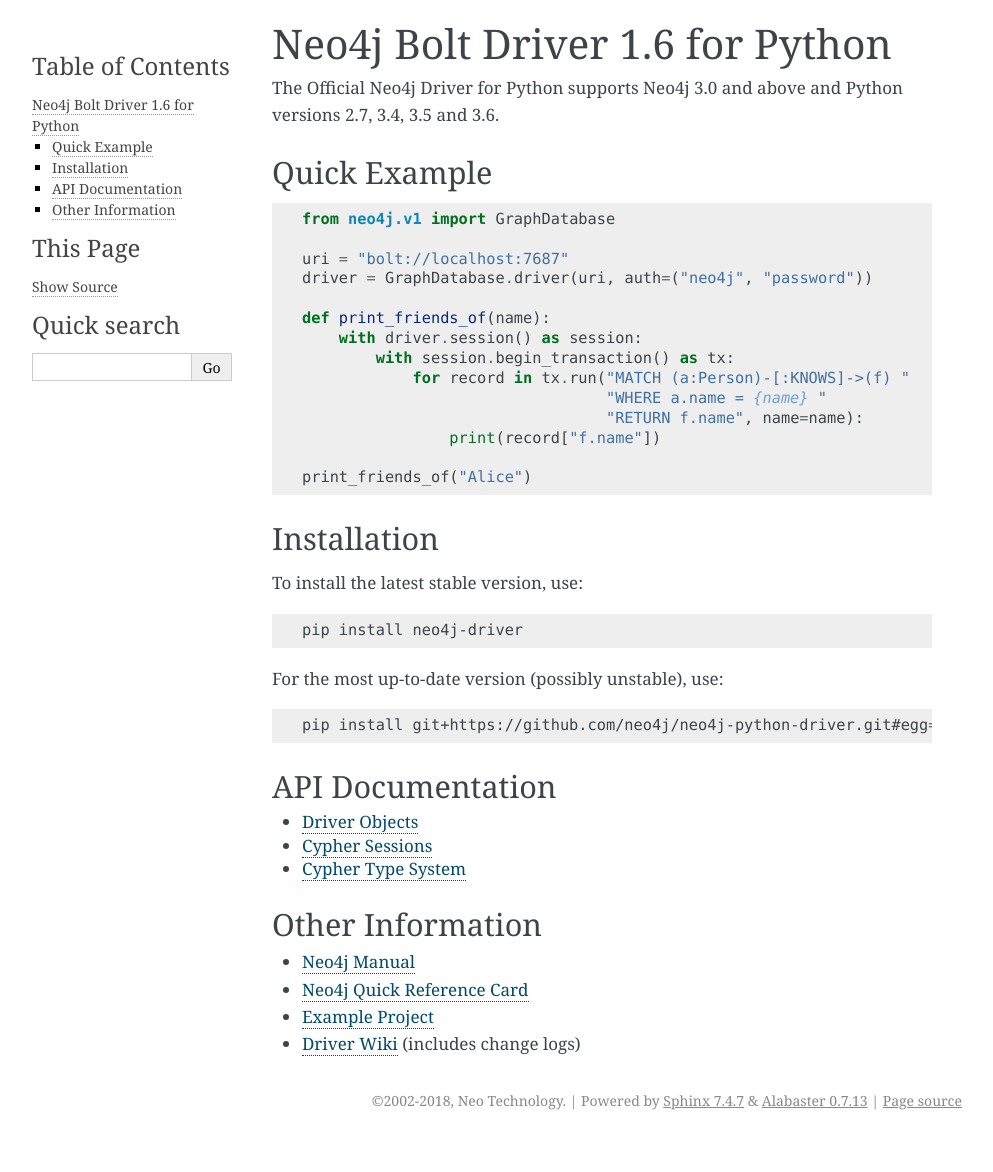
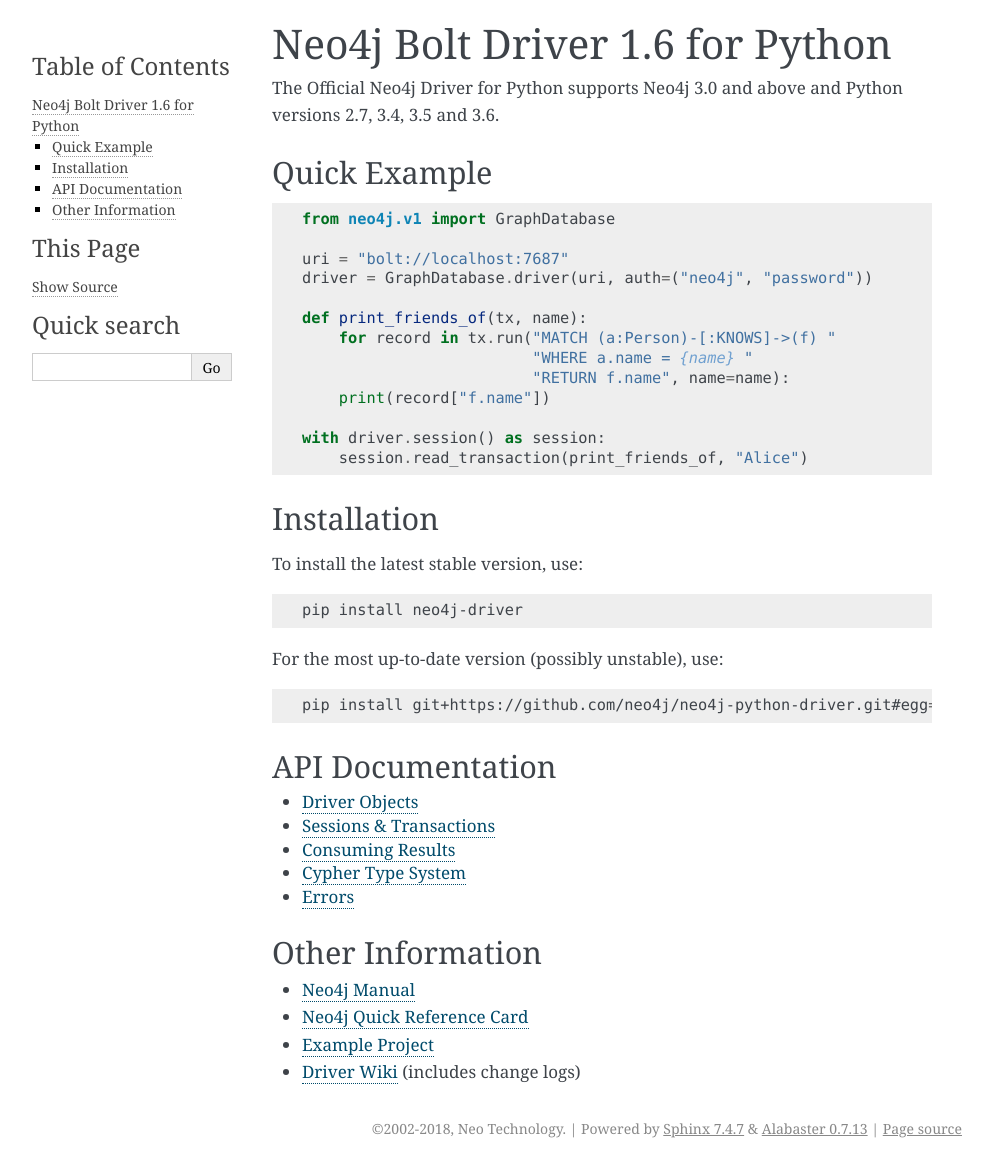
Before and after one commit to neo4j/neo4j-python-driver, a Sphinx documentation site: the page built from docs/source/index.rst, in a window 1280 px wide. Shown: the whole page, without its empty margins (148-1141 px from the left). Built offline with Sphinx 7.4.7, drawn with Linux system fonts in a browser that asks for light colours; the version number could not be read and is left out; before the commit the page ends 1144 px from its top, so only the background shows below that.

```diff
--- a/docs/source/index.rst
+++ b/docs/source/index.rst
@@ -15,15 +15,14 @@ Quick Example
     uri = "bolt://localhost:7687"
     driver = GraphDatabase.driver(uri, auth=("neo4j", "password"))
 
-    def print_friends_of(name):
-        with driver.session() as session:
-            with session.begin_transaction() as tx:
-                for record in tx.run("MATCH (a:Person)-[:KNOWS]->(f) "
-                                     "WHERE a.name = {name} "
-                                     "RETURN f.name", name=name):
-                    print(record["f.name"])
+    def print_friends_of(tx, name):
+        for record in tx.run("MATCH (a:Person)-[:KNOWS]->(f) "
+                             "WHERE a.name = {name} "
+                             "RETURN f.name", name=name):
+        print(record["f.name"])
 
-    print_friends_of("Alice")
+    with driver.session() as session:
+        session.read_transaction(print_friends_of, "Alice")
 
 
 Installation
@@ -48,9 +47,11 @@ API Documentation
 .. toctree::
    :maxdepth: 1
 
-   driver
-   session
+   drivers
+   transactions
+   results
    types
+   errors
 
 
 Other Information
```
Also changed, not shown: docs/source/drivers.rst (renamed from docs/source/driver.rst, +15 -6 lines), docs/source/errors.rst (renamed from docs/source/session.rst, +3 -29 lines), docs/source/results.rst (added, +27 -0 lines), docs/source/transactions.rst (added, +82 -0 lines), 2 other files.
